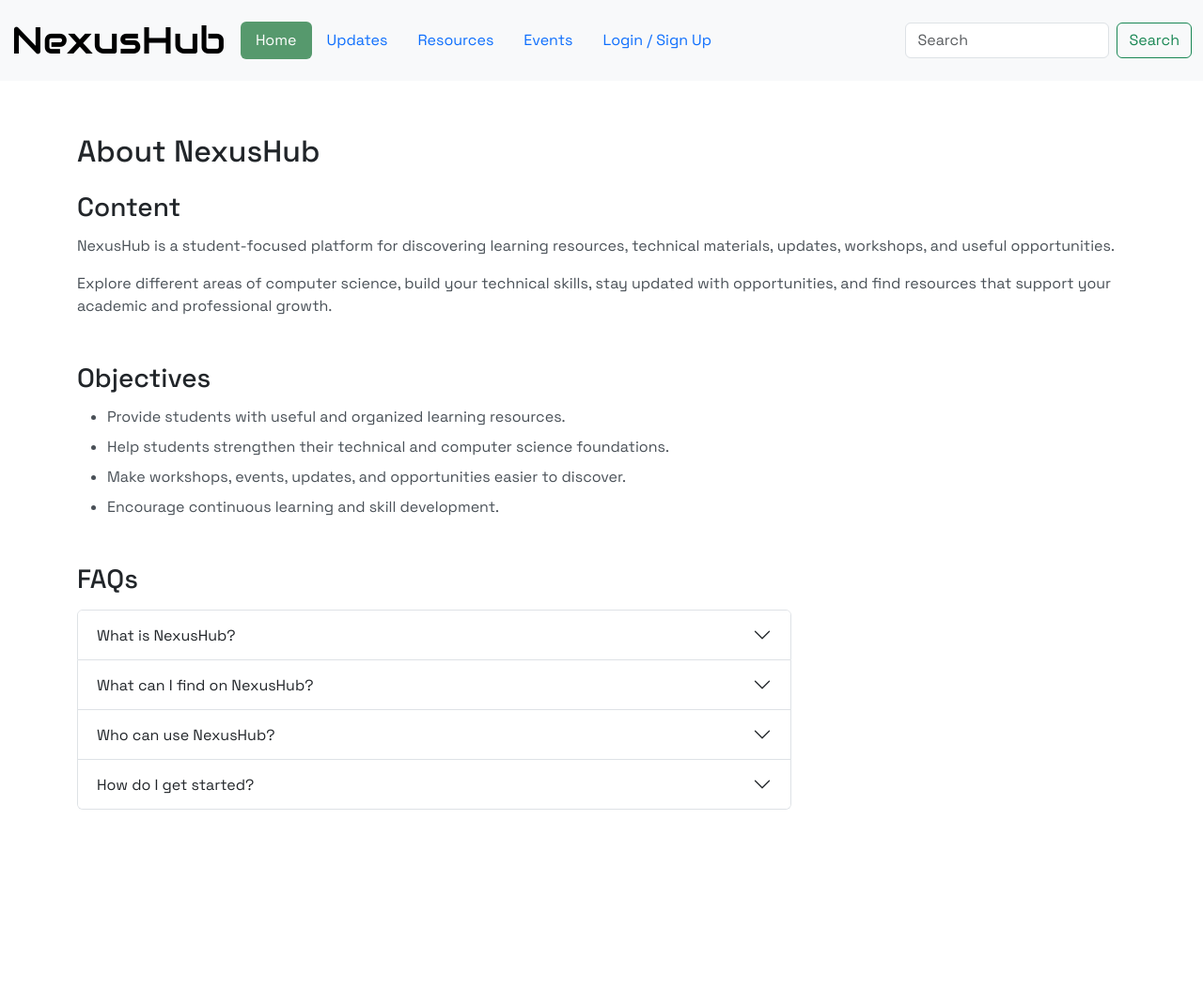
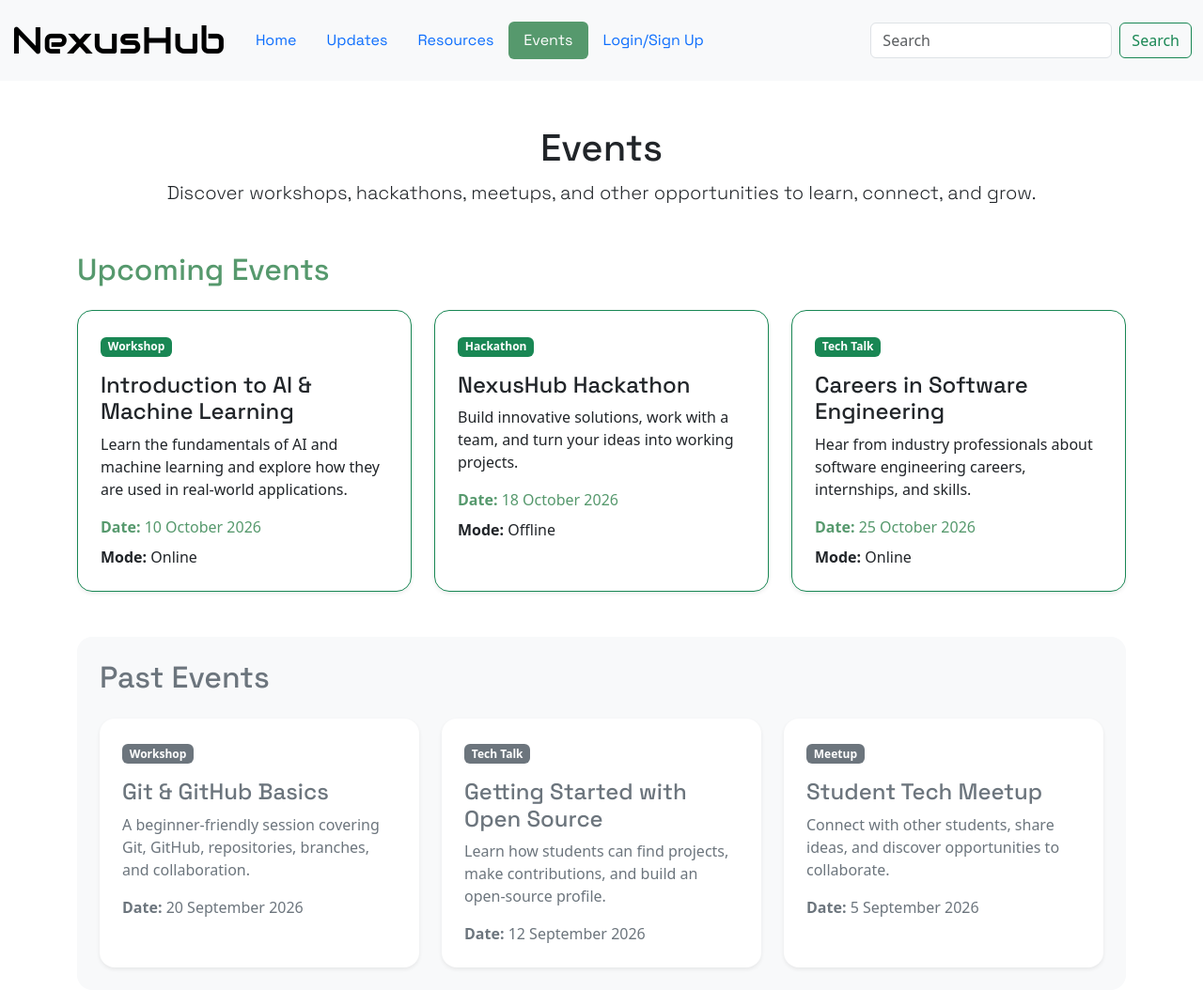
Before and after one commit to niyati273/NexusHub, a plain HTML site: page explore.html in a window 1280 px wide. Shown: the whole page at 94% size. Before the commit the page ends 886 px from the top, so only its background shows below. Drawn offline with nearby package versions, Linux system fonts and the light colour scheme; a web font is replaced by a local one.

Commit message:
Refactor explore.html with updated Bootstrap and meta tags
Updated HTML structure and styles, including Bootstrap version changes, meta tags, and navigation links.

```diff
--- a/explore.html
+++ b/explore.html
@@ -1,204 +1,110 @@
-<!DOCTYPE html>
+<!doctype html>
 <html lang="en">
+
 <head>
-<meta charset="UTF-8">
-<meta name="viewport" content="width=device-width, initial-scale=1.0">
-<title>Explore | NexusHub</title>
+  <meta charset="utf-8">
+  <meta name="viewport" content="width=device-width, initial-scale=1">
 
-<link href="https://cdn.jsdelivr.net/npm/bootstrap@5.3.3/dist/css/bootstrap.min.css" rel="stylesheet">
-<link href="https://fonts.googleapis.com/css2?family=Audiowide&family=Space+Grotesk:wght@300;400;500;600;700&display=swap" rel="stylesheet">
+  <title>NexusHub - Events</title>
 
-<style>
-  body, button, input, textarea, select {
-  font-family: 'Space Grotesk', sans-serif;
-}
+  <!-- Bootstrap 5.3 -->
+  <link href="https://cdn.jsdelivr.net/npm/bootstrap@5.3.8/dist/css/bootstrap.min.css"
+        rel="stylesheet"
+        integrity="sha384-sRIl4kxILFvY47J16cr9ZwB07vP4J8+LH7qKQnuqkuIAvNWLzeN8tE5YBujZqJLB"
+        crossorigin="anonymous">
 
-  body {
-    font-size: 16px;
-    font-weight: 400;
-    line-height: 1.5;
-    color: #212529;
-    background: #fff;
-  }
+  <!-- Fonts -->
+  <link rel="preconnect" href="https://fonts.googleapis.com">
+  <link rel="preconnect" href="https://fonts.gstatic.com" crossorigin>
 
-  .brand {
-    font-family: 'Audiowide', Arial, Helvetica, sans-serif !important;
-    font-size: 37px;
-    font-weight: 400;
-    line-height: 1;
-    letter-spacing: -2.2px;
-    color: #050505;
-    white-space: nowrap;
-  }
+  <link href="https://fonts.googleapis.com/css2?family=Audiowide&family=Bungee+Outline&display=swap"
+        rel="stylesheet">
 
-  .search-input {
-    width: 206px;
-  }
+  <link href="https://fonts.googleapis.com/css2?family=Space+Grotesk:wght@300..700&display=swap"
+        rel="stylesheet">
 
-  .about-section {
-    margin-top: 32px;
-  }
-
-  .about-title {
-    font-size: 32px;
-    font-weight: 500;
-    margin-bottom: 14px;
-  }
-
-  .section-heading {
-    font-size: 28px;
-    font-weight: 500;
-    margin-bottom: 12px;
-  }
-
-  .content-placeholder {
-    min-height: 65px;
-    color: #495057;
-  }
-
-  .faq-list {
-    max-width: 760px;
-  }
-
-  .faq-list .accordion-button {
-    font-family: 'Space Grotesk', sans-serif;
-    color: #212529;
-    background: #fff;
-  }
-
-  .faq-list .accordion-button:not(.collapsed) {
-    color: #212529;
-    background: #f8f9fa;
-    box-shadow: none;
-  }
-
-  .faq-list .accordion-button:focus {
-    box-shadow: none;
-    border-color: #dee2e6;
-  }
-
-  .faq-item {
-    border: 1px solid #dee2e6;
-    border-radius: 6px;
-    padding: 10px 14px;
-    margin-bottom: 8px;
-    background: #fff;
-  }
-
-  @media (max-width: 900px) {
-    .search-area {
-      width: 100%;
-    }
-
-    .search-input {
-      flex: 1;
-      width: auto;
-    }
-  }
-</style>
 </head>
 
 <body>
 
+  <!-- Navbar -->
   <nav class="navbar navbar-expand-lg bg-body-tertiary">
 
     <div class="container-fluid">
 
+      <button class="navbar-toggler"
+              type="button"
+              data-bs-toggle="collapse"
+              data-bs-target="#navbarTogglerDemo01"
+              aria-controls="navbarTogglerDemo01"
+              aria-expanded="false"
+              aria-label="Toggle navigation">
+
+        <span class="navbar-toggler-icon"></span>
+
+      </button>
+
+
+      <div class="collapse navbar-collapse" id="navbarTogglerDemo01">
+
+        <!-- Logo -->
         <a class="navbar-brand fs-1"
            style="font-family: 'Audiowide';"
            href="index.html">
-
           NexusHub
-
         </a>
 
 
-            <div class="navbar-collapse">
-
-                <!-- NAVIGATION -->
-
+        <!-- Navigation -->
         <ul class="nav nav-pills">
 
-                    <!-- HOME -->
+          <li class="nav-item">
+            <a class="nav-link"
+               style="font-family: 'Space Grotesk';"
+               href="index.html">
+              Home
+            </a>
+          </li>
 
           <li class="nav-item">
-
-                        <a class="nav-link active"
-                           href="index.html"
-                           style="background-color: #56996d; font-family: 'Space Grotesk';">
-
-                            Home
-
+            <a class="nav-link"
+               style="font-family: 'Space Grotesk';"
+               href="Updates.html">
+              Updates
             </a>
-
           </li>
 
-
-                    <!-- UPDATES -->
+          <li class="nav-item">
+            <a class="nav-link"
+               style="font-family: 'Space Grotesk';"
+               href="Resources.html">
+              Resources
+            </a>
+          </li>
 
           <li class="nav-item">
-
-                        <a class="nav-link"
-                           href="Updates.html"
-                           style="font-family: 'Space Grotesk';">
-
-                            Updates
-
+            <a class="nav-link active"
+               aria-current="page"
+               href="Events.html"
+               style="background-color: #56996d; font-family: 'Space Grotesk';">
+              Events
             </a>
-
           </li>
 
-
-                    <!-- RESOURCES -->
-
           <li class="nav-item">
-
             <a class="nav-link"
-                           href="Resources.html"
-                           style="font-family: 'Space Grotesk';">
-
-                            Resources
-
+               style="font-family: 'Space Grotesk';"
+               href="Login.html">
+              Login/Sign Up
             </a>
-
-                    </li>
-
-
-                    <!-- EVENTS -->
-
-                    <li class="nav-item">
-
-                        <a class="nav-link"
-                           href="Events.html"
-                           style="font-family: 'Space Grotesk';">
-
-                            Events
-
-                        </a>
-
-                    </li>
-
-
-                    <!-- LOGIN / SIGN UP -->
-
-                    <li class="nav-item">
-
-                        <a class="nav-link"
-                           href="Login.html"
-                           style="font-family: 'Space Grotesk';">
-
-                            Login / Sign Up
-
-                        </a>
-
           </li>
 
         </ul>
 
 
-                <!-- SEARCH -->
-
-                <form class="d-flex ms-auto" role="search">
+        <!-- Search -->
+        <form class="d-flex ms-auto"
+              role="search">
 
           <input class="form-control me-2"
                  type="search"
@@ -207,9 +113,7 @@
 
           <button class="btn btn-outline-success"
                   type="submit">
-
             Search
-
           </button>
 
         </form>
@@ -221,127 +125,279 @@
   </nav>
 
 
-<main class="container py-4">
+  <!-- Events Section -->
 
-  <section class="about-section">
-    <h1 class="about-title">About NexusHub</h1>
+  <div class="container mt-5">
 
-    <h2 class="section-heading mt-4">Content</h2>
-    <div class="content-placeholder">
-      <p>
-        NexusHub is a student-focused platform for discovering learning resources,
-        technical materials, updates, workshops, and useful opportunities.
+    <div class="text-center">
+
+      <h1 style="font-family: 'Space Grotesk';">
+        Events
+      </h1>
+
+      <p class="lead"
+         style="font-family: 'Space Grotesk';">
+        Discover workshops, hackathons, meetups, and other opportunities
+        to learn, connect, and grow.
       </p>
-      <p>
-        Explore different areas of computer science, build your technical skills,
-        stay updated with opportunities, and find resources that support your
-        academic and professional growth.
-      </p>
+
     </div>
 
-    <h2 class="section-heading mt-5">Objectives</h2>
-    <div class="content-placeholder">
-      <ul class="mb-0">
-        <li class="mb-2">Provide students with useful and organized learning resources.</li>
-        <li class="mb-2">Help students strengthen their technical and computer science foundations.</li>
-        <li class="mb-2">Make workshops, events, updates, and opportunities easier to discover.</li>
-        <li>Encourage continuous learning and skill development.</li>
-      </ul>
-    </div>
 
-    <h2 class="section-heading mt-5">FAQs</h2>
+    <!-- Upcoming Events -->
 
-    <div class="accordion faq-list mt-3" id="faqAccordion">
+    <h2 class="mt-5 mb-4"
+        style="color: #56996d; font-family: 'Space Grotesk';">
+      Upcoming Events
+    </h2>
 
-      <div class="accordion-item">
-        <h2 class="accordion-header" id="faqHeadingOne">
-          <button class="accordion-button collapsed" type="button"
-                  data-bs-toggle="collapse"
-                  data-bs-target="#faqOne"
-                  aria-expanded="false"
-                  aria-controls="faqOne">
-            What is NexusHub?
-          </button>
-        </h2>
-        <div id="faqOne" class="accordion-collapse collapse"
-             aria-labelledby="faqHeadingOne"
-             data-bs-parent="#faqAccordion">
-          <div class="accordion-body">
-            NexusHub is a student hub that brings together learning resources,
-            technical materials, updates, events, workshops, and useful opportunities
-            in one place.
-          </div>
-        </div>
-      </div>
 
-      <div class="accordion-item">
-        <h2 class="accordion-header" id="faqHeadingTwo">
-          <button class="accordion-button collapsed" type="button"
-                  data-bs-toggle="collapse"
-                  data-bs-target="#faqTwo"
-                  aria-expanded="false"
-                  aria-controls="faqTwo">
-            What can I find on NexusHub?
-          </button>
-        </h2>
-        <div id="faqTwo" class="accordion-collapse collapse"
-             aria-labelledby="faqHeadingTwo"
-             data-bs-parent="#faqAccordion">
-          <div class="accordion-body">
-            You can find technical learning resources, programming materials,
-            computer science topics, updates, events, workshops, and other
-            student-focused opportunities.
-          </div>
-        </div>
-      </div>
+    <div class="row g-4">
 
-      <div class="accordion-item">
-        <h2 class="accordion-header" id="faqHeadingThree">
-          <button class="accordion-button collapsed" type="button"
-                  data-bs-toggle="collapse"
-                  data-bs-target="#faqThree"
-                  aria-expanded="false"
-                  aria-controls="faqThree">
-            Who can use NexusHub?
-          </button>
-        </h2>
-        <div id="faqThree" class="accordion-collapse collapse"
-             aria-labelledby="faqHeadingThree"
-             data-bs-parent="#faqAccordion">
-          <div class="accordion-body">
-            NexusHub is designed for students who want to learn, improve their
-            technical skills, discover resources, and keep track of useful
-            opportunities and events.
-          </div>
-        </div>
-      </div>
 
-      <div class="accordion-item">
-        <h2 class="accordion-header" id="faqHeadingFour">
-          <button class="accordion-button collapsed" type="button"
-                  data-bs-toggle="collapse"
-                  data-bs-target="#faqFour"
-                  aria-expanded="false"
-                  aria-controls="faqFour">
-            How do I get started?
-          </button>
-        </h2>
-        <div id="faqFour" class="accordion-collapse collapse"
-             aria-labelledby="faqHeadingFour"
-             data-bs-parent="#faqAccordion">
-          <div class="accordion-body">
-            Start by exploring the available resources, updates, and events.
-            If you want to become a member, use the Login / Sign Up section.
-          </div>
-        </div>
+      <!-- Upcoming Event 1 -->
+
+      <div class="col-md-6 col-lg-4">
+
+        <div class="card h-100 shadow-sm rounded-4 border-success">
+
+          <div class="card-body p-4">
+
+            <span class="badge text-bg-success mb-3">
+              Workshop
+            </span>
+
+            <h4 class="card-title"
+                style="font-family: 'Space Grotesk';">
+              Introduction to AI & Machine Learning
+            </h4>
+
+            <p class="card-text">
+              Learn the fundamentals of AI and machine learning
+              and explore how they are used in real-world applications.
+            </p>
+
+            <p class="mb-2"
+               style="color: #56996d;">
+              <strong>Date:</strong> 10 October 2026
+            </p>
+
+            <p class="mb-0">
+              <strong>Mode:</strong> Online
+            </p>
+
           </div>
 
         </div>
 
-  </section>
+      </div>
 
-</main>
 
-<script src="https://cdn.jsdelivr.net/npm/bootstrap@5.3.3/dist/js/bootstrap.bundle.min.js"></script>
+      <!-- Upcoming Event 2 -->
+
+      <div class="col-md-6 col-lg-4">
+
+        <div class="card h-100 shadow-sm rounded-4 border-success">
+
+          <div class="card-body p-4">
+
+            <span class="badge text-bg-success mb-3">
+              Hackathon
+            </span>
+
+            <h4 class="card-title"
+                style="font-family: 'Space Grotesk';">
+              NexusHub Hackathon
+            </h4>
+
+            <p class="card-text">
+              Build innovative solutions, work with a team,
+              and turn your ideas into working projects.
+            </p>
+
+            <p class="mb-2"
+               style="color: #56996d;">
+              <strong>Date:</strong> 18 October 2026
+            </p>
+
+            <p class="mb-0">
+              <strong>Mode:</strong> Offline
+            </p>
+
+          </div>
+
+        </div>
+
+      </div>
+
+
+      <!-- Upcoming Event 3 -->
+
+      <div class="col-md-6 col-lg-4">
+
+        <div class="card h-100 shadow-sm rounded-4 border-success">
+
+          <div class="card-body p-4">
+
+            <span class="badge text-bg-success mb-3">
+              Tech Talk
+            </span>
+
+            <h4 class="card-title"
+                style="font-family: 'Space Grotesk';">
+              Careers in Software Engineering
+            </h4>
+
+            <p class="card-text">
+              Hear from industry professionals about software
+              engineering careers, internships, and skills.
+            </p>
+
+            <p class="mb-2"
+               style="color: #56996d;">
+              <strong>Date:</strong> 25 October 2026
+            </p>
+
+            <p class="mb-0">
+              <strong>Mode:</strong> Online
+            </p>
+
+          </div>
+
+        </div>
+
+      </div>
+
+
+    </div>
+
+
+    <!-- Past Events -->
+
+    <div class="bg-light rounded-4 p-4 mt-5">
+
+      <h2 class="mb-4 text-secondary"
+          style="font-family: 'Space Grotesk';">
+        Past Events
+      </h2>
+
+
+      <div class="row g-4">
+
+
+        <!-- Past Event 1 -->
+
+        <div class="col-md-6 col-lg-4">
+
+          <div class="card h-100 shadow-sm rounded-4 border-0">
+
+            <div class="card-body p-4">
+
+              <span class="badge text-bg-secondary mb-3">
+                Workshop
+              </span>
+
+              <h4 class="card-title text-secondary"
+                  style="font-family: 'Space Grotesk';">
+                Git & GitHub Basics
+              </h4>
+
+              <p class="card-text text-secondary">
+                A beginner-friendly session covering Git,
+                GitHub, repositories, branches, and collaboration.
+              </p>
+
+              <p class="mb-0 text-secondary">
+                <strong>Date:</strong> 20 September 2026
+              </p>
+
+            </div>
+
+          </div>
+
+        </div>
+
+
+        <!-- Past Event 2 -->
+
+        <div class="col-md-6 col-lg-4">
+
+          <div class="card h-100 shadow-sm rounded-4 border-0">
+
+            <div class="card-body p-4">
+
+              <span class="badge text-bg-secondary mb-3">
+                Tech Talk
+              </span>
+
+              <h4 class="card-title text-secondary"
+                  style="font-family: 'Space Grotesk';">
+                Getting Started with Open Source
+              </h4>
+
+              <p class="card-text text-secondary">
+                Learn how students can find projects,
+                make contributions, and build an open-source profile.
+              </p>
+
+              <p class="mb-0 text-secondary">
+                <strong>Date:</strong> 12 September 2026
+              </p>
+
+            </div>
+
+          </div>
+
+        </div>
+
+
+        <!-- Past Event 3 -->
+
+        <div class="col-md-6 col-lg-4">
+
+          <div class="card h-100 shadow-sm rounded-4 border-0">
+
+            <div class="card-body p-4">
+
+              <span class="badge text-bg-secondary mb-3">
+                Meetup
+              </span>
+
+              <h4 class="card-title text-secondary"
+                  style="font-family: 'Space Grotesk';">
+                Student Tech Meetup
+              </h4>
+
+              <p class="card-text text-secondary">
+                Connect with other students, share ideas,
+                and discover opportunities to collaborate.
+              </p>
+
+              <p class="mb-0 text-secondary">
+                <strong>Date:</strong> 5 September 2026
+              </p>
+
+            </div>
+
+          </div>
+
+        </div>
+
+
+      </div>
+
+    </div>
+
+  </div>
+
+
+  <!-- Bootstrap JavaScript -->
+
+  <script src="https://cdn.jsdelivr.net/npm/bootstrap@5.3.8/dist/js/bootstrap.bundle.min.js"
+          integrity="sha384-FKyoEForCGlyvwx9Hj09JcYn3nv7wiPVlz7YYwJrWVcXK/BmnVDxM+D2scQbITxI"
+          crossorigin="anonymous">
+  </script>
+
 </body>
+
 </html>
```
Lines whose indentation alone changed are shown as unchanged.
